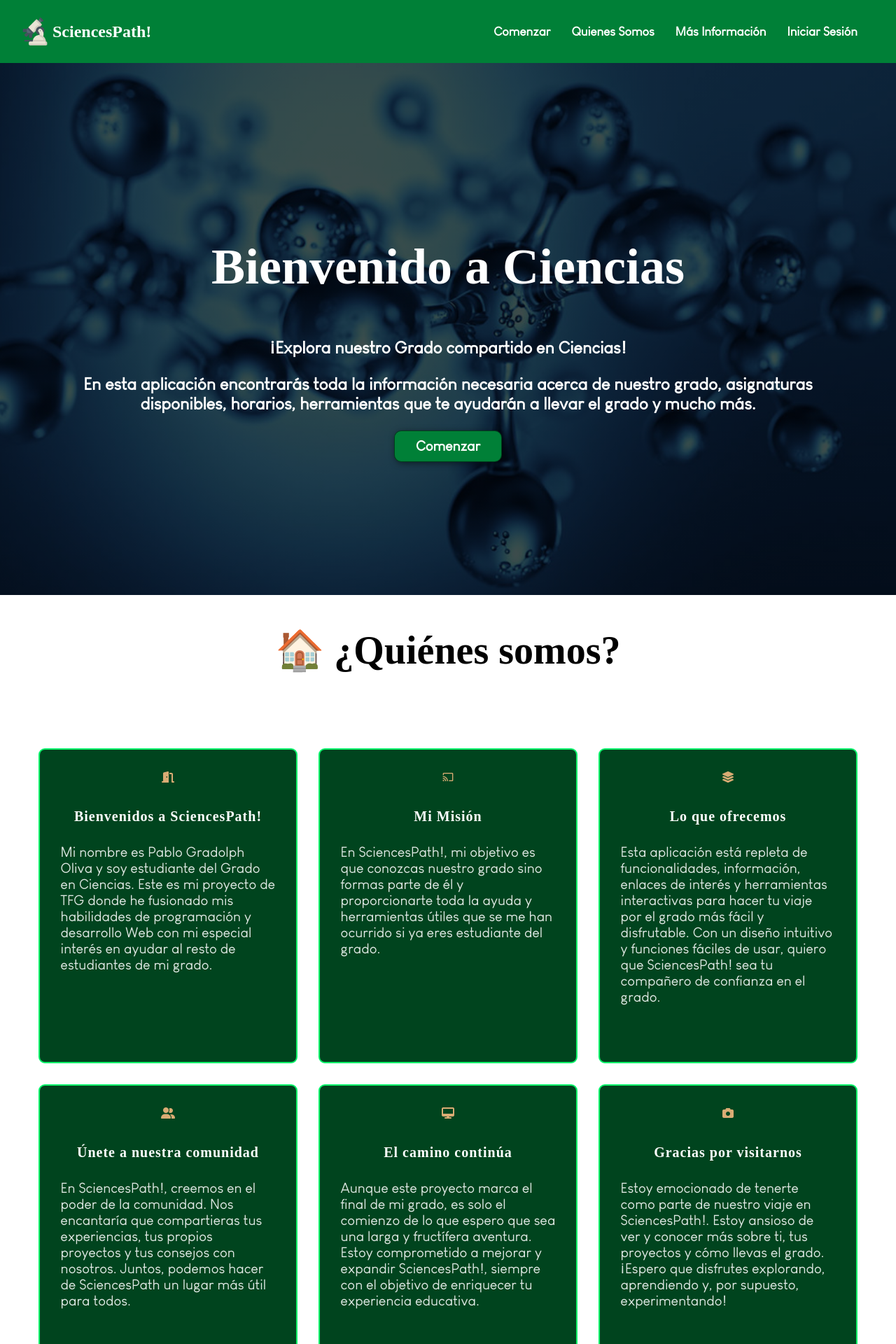
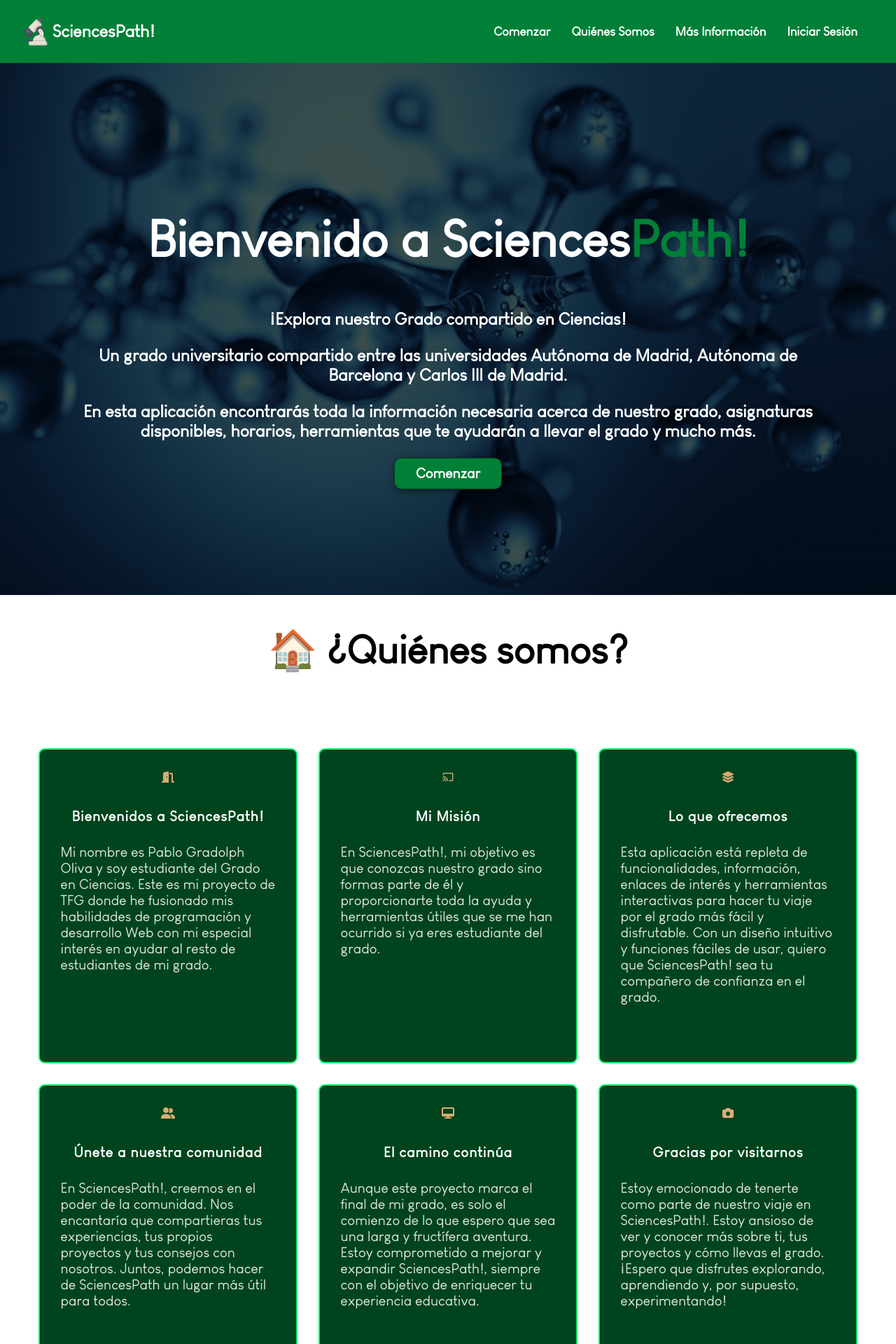
Before and after one commit to PabloGradolph/SciencesPath, a Django app: page / in a window 1280 px wide. Shown: the top 1920 px of the page at 70% size. Run offline with Django 4.2, Linux system fonts and the light colour scheme; parts of the project's set-up code (start-up, migrations or seed data) failed here and were passed over; some libraries are stand-ins or nearby versions; some web fonts are replaced.

Commit message:
Small details in fonts and texts

```diff
--- a/static/css/index.css
+++ b/static/css/index.css
@@ -1,7 +1,7 @@
 :root {
     --color-primary: #008037;
     --color-text: #fff;
-    --font-main: Fruta;
+    --font-main: Cafe;
     --font-text: Cafe;
     --background-dark: #353535;
 }
--- a/static/css/styles.css
+++ b/static/css/styles.css
@@ -1,7 +1,7 @@
 :root {
     --color-primary: #008037;
     --color-text: rgb(0,0,0);
-    --font-main: Fruta;
+    --font-main: Cafe;
     --font-text: Cafe;
 }
 
@@ -217,10 +217,6 @@ header nav a:hover {
 }
 
 .AboutUs__section .card {
-    font-family: 'poppins';
-}
-
-.AboutUs__section .card h2 {
     font-family: 'poppins';
 }
 
--- a/templates/Sciences/home.html
+++ b/templates/Sciences/home.html
@@ -21,7 +21,7 @@
             </div>
             <nav>
                 <a href="{% url 'main' %}">Comenzar</a>
-                <a href="#About">Quienes Somos</a>
+                <a href="#About">Quiénes Somos</a>
                 <a href="#information">Más Información</a>
                 {% if user.is_authenticated %}
                     <a href="{% url 'logout' %}">Cerrar Sesión</a>
@@ -48,8 +48,9 @@
     </div>
     <section id="welcome">
         <div class="container">
-            <h1>Bienvenido a Ciencias</h1>
+            <h1>Bienvenido a Sciences<span style="color: #008037;">Path!</span></h1>
             <p>¡Explora nuestro Grado compartido en Ciencias!</p>
+            <p>Un grado universitario compartido entre las universidades Autónoma de Madrid, Autónoma de Barcelona y Carlos III de Madrid.</p>
             <p>En esta aplicación encontrarás toda la información necesaria acerca de nuestro grado, asignaturas disponibles, horarios, herramientas que te ayudarán a llevar el grado y mucho más.</p>
             <div class="btn-container">
                 <a href="{% url 'main' %}" ><button class="btn-primary">Comenzar</button></a>
--- a/templates/subjects/detail.html
+++ b/templates/subjects/detail.html
@@ -38,7 +38,7 @@
         <h1>{{ subject.name }}</h1>
         <div class="buttons">
             <a class="btn-primary" href="{{ subject.subject_url }}" target="_blank">Ver Guía Docente</a>
-            <a class="btn-primary" href="{% url 'horario' subject.id %}" target="_blank">Ver Horario</a>
+            <a class="btn-primary" href="{% url 'horario' subject.id %}">Ver Horario</a>
         </div>
     </div>
     <div class="columns-container">
```
